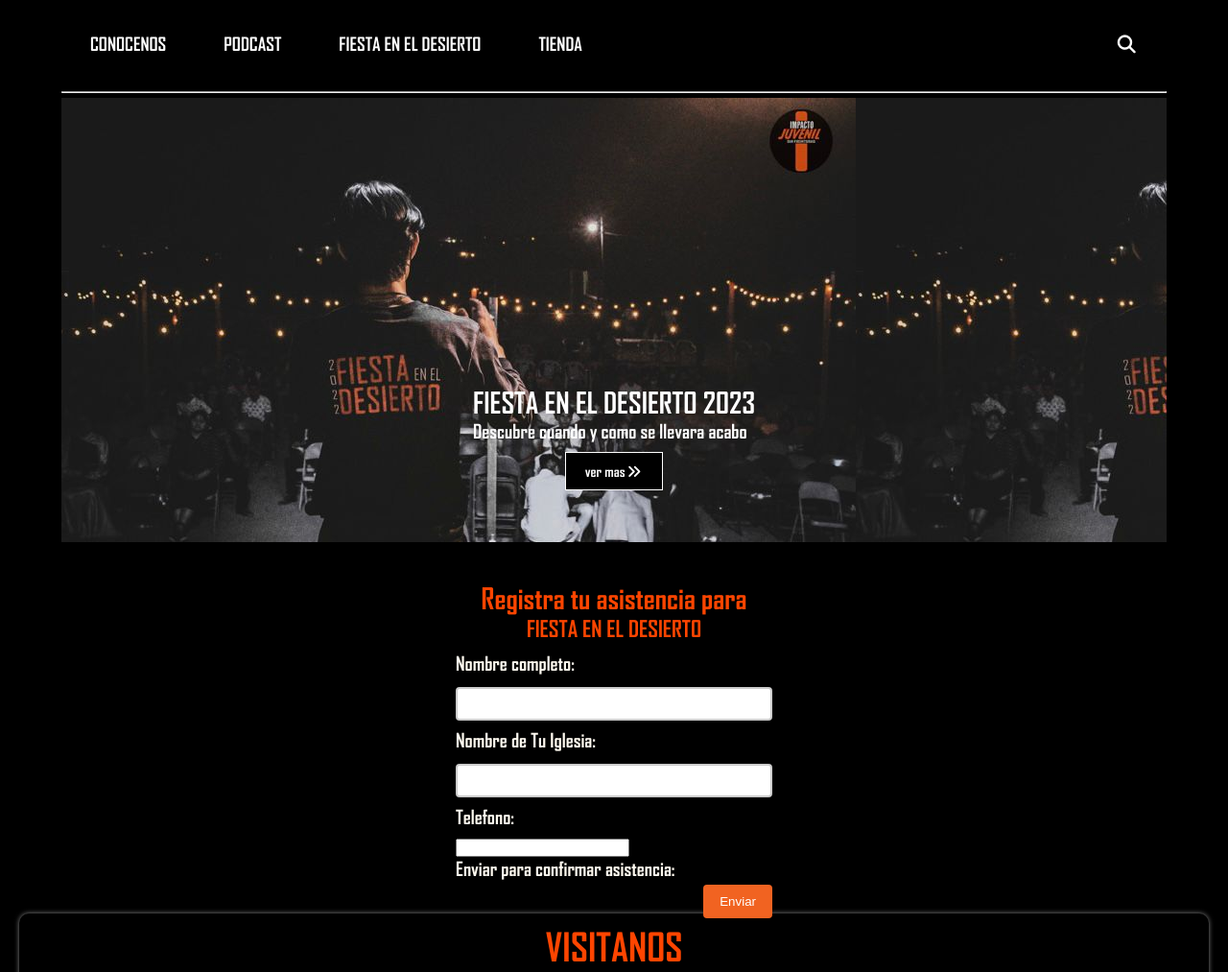
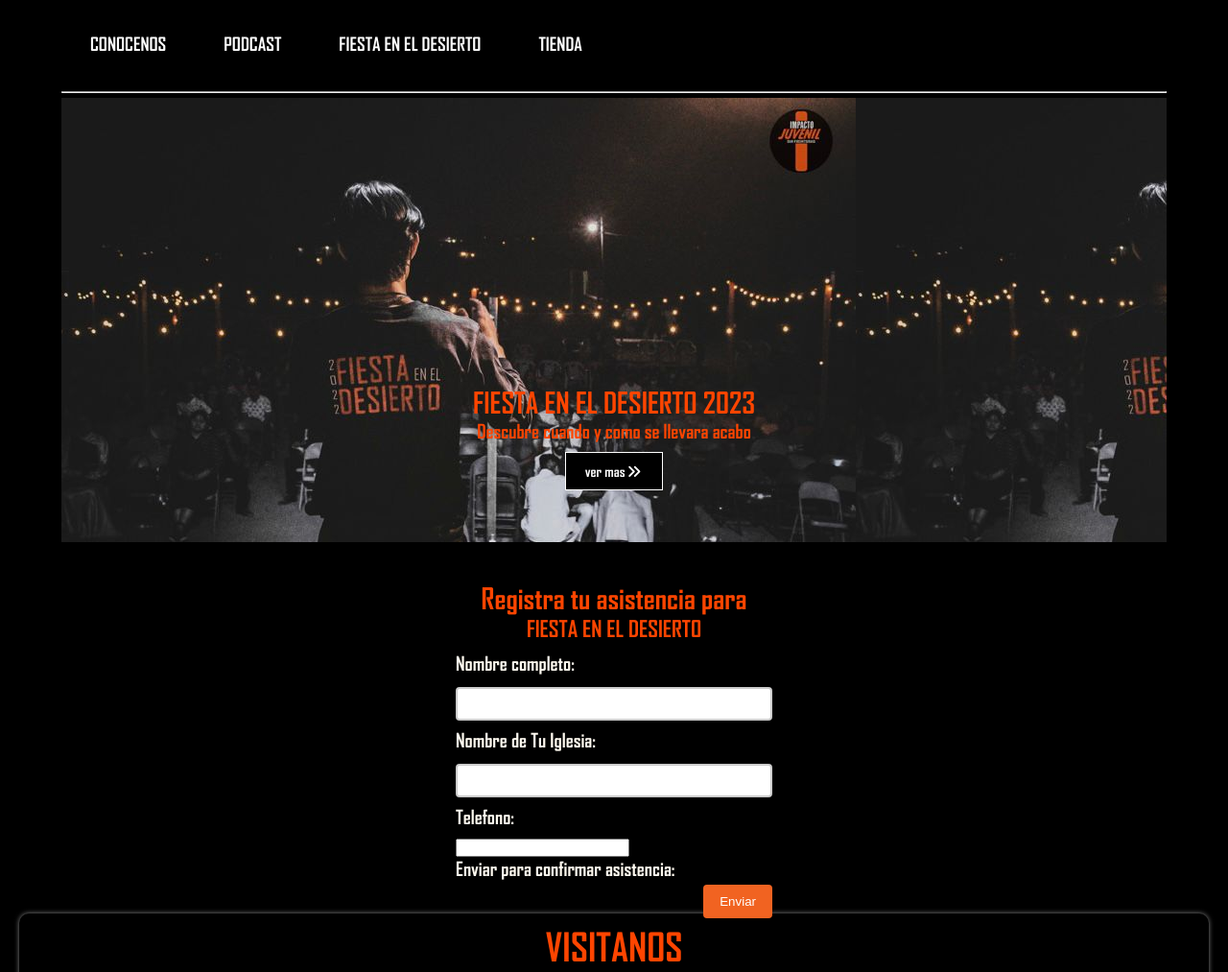
Before and after one commit to IMPACTO-JUVENIL/IMPACTO-JUVENIL.github.io, a plain HTML site: page index.html in a window 1280 px wide. Shown: the top 1013 px of the page at 96% size. Drawn offline with Linux system fonts and the light colour scheme; a web font is replaced by a local one.

Commit message:
Update index.html

```diff
--- a/index.html
+++ b/index.html
@@ -31,10 +31,6 @@
 
         </ul>
                     <ul class="nav-menu-right">
-                <li>
-                    <a href="#">
-                        <I class="fas fa-search"></I>
-
                     </nav>
                     <hr>
                     <!-- SHOWCASE -->
```
